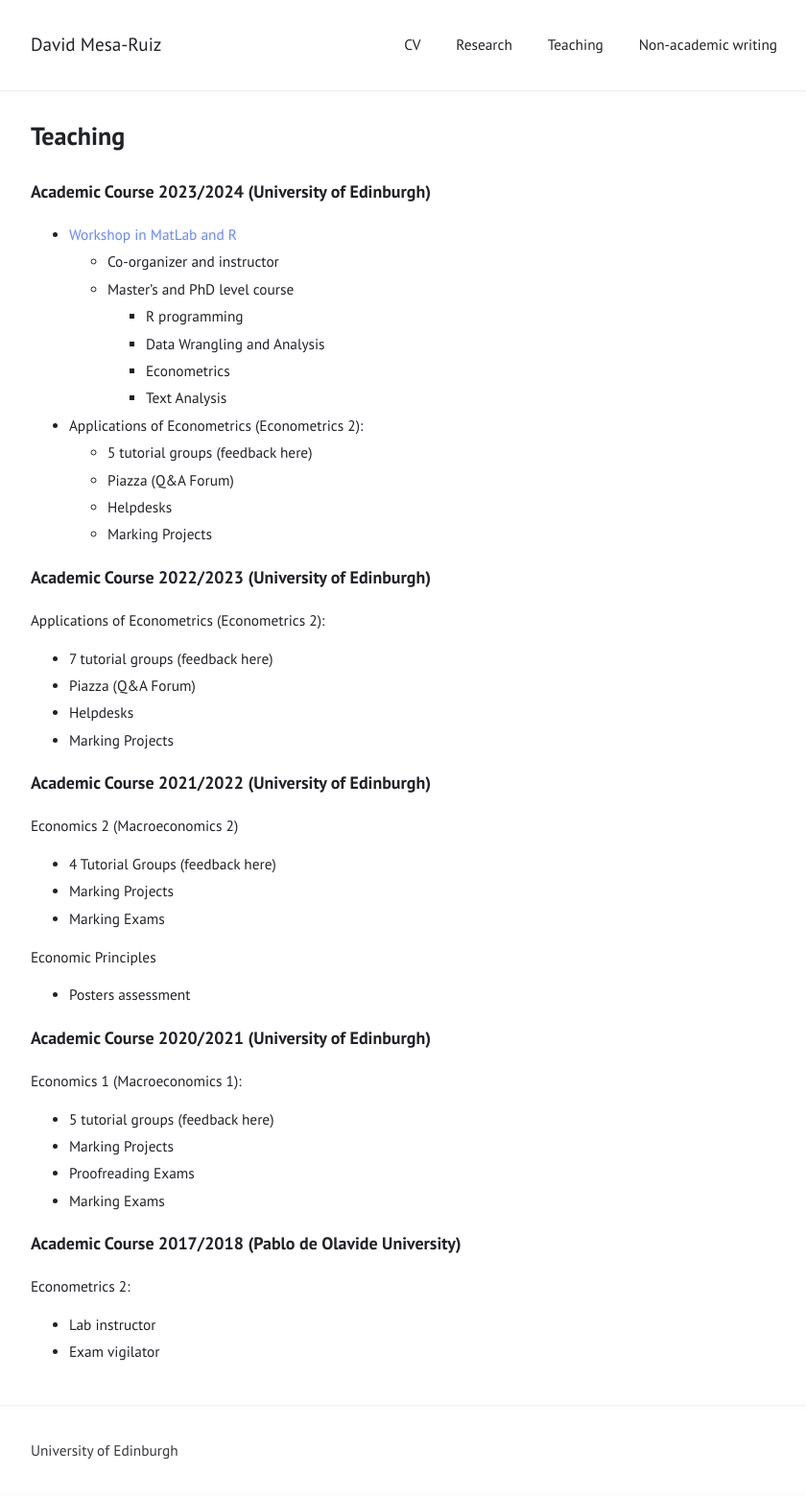
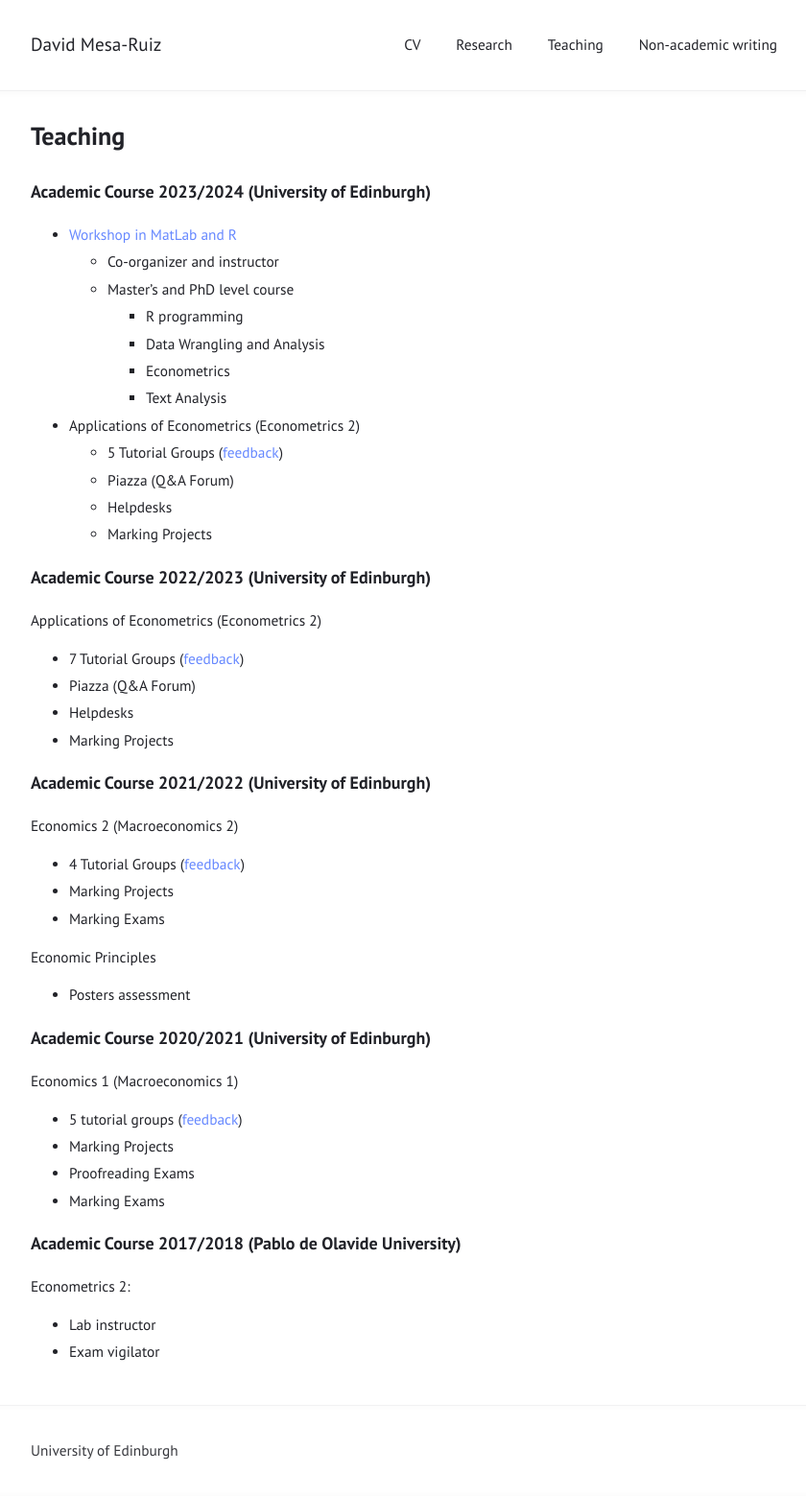
Before and after one commit to davidmesaruiz/davidmesaruiz.github.io, a Jekyll site: the page built from teaching.md, in a window 1280 px wide. Shown: the whole page at 96% size, without its empty margins (219-1059 px from the left). Built offline with Jekyll 4.4.1, drawn with Linux system fonts in a browser that asks for light colours.

Commit message:
Update teaching.md

```diff
--- a/teaching.md
+++ b/teaching.md
@@ -12,22 +12,22 @@ title: "Teaching"
     -  Econometrics
     -  Text Analysis
 
-- Applications of Econometrics (Econometrics 2):
-  - 5 tutorial groups (feedback here)
+- Applications of Econometrics (Econometrics 2)
+  - 5 Tutorial Groups ([feedback](https://drive.google.com/file/d/1w3zzWZpd-AlHJJZYGzW5XquSXNwIMwA9/view?usp=sharing))
   - Piazza (Q&A Forum)
   - Helpdesks
   - Marking Projects
 
 ### Academic Course 2022/2023 (University of Edinburgh)
-Applications of Econometrics (Econometrics 2):
-- 7 tutorial groups (feedback here)
+Applications of Econometrics (Econometrics 2)
+- 7 Tutorial Groups ([feedback](https://drive.google.com/file/d/19xJYe8zNnYhfLAHq_F1AQ5oY2uT4Tzoz/view?usp=sharing))
 - Piazza (Q&A Forum)
 - Helpdesks
 - Marking Projects
 
 ### Academic Course 2021/2022 (University of Edinburgh)
 Economics 2 (Macroeconomics 2)
-- 4 Tutorial Groups (feedback here)
+- 4 Tutorial Groups ([feedback](https://drive.google.com/file/d/1Q14CVvrGH5LKN2-SSVkyHDQjW9jQzG1X/view?usp=sharing))
 - Marking Projects
 - Marking Exams
 
@@ -35,8 +35,8 @@ Economic Principles
 -  Posters assessment
 
 ### Academic Course 2020/2021 (University of Edinburgh)
-Economics 1 (Macroeconomics 1):
-- 5 tutorial groups (feedback here)
+Economics 1 (Macroeconomics 1)
+- 5 tutorial groups ([feedback](https://drive.google.com/file/d/1NAxndo9zz3noQu2LLHfMjmQaRTay05kb/view?usp=sharing))
 - Marking Projects
 - Proofreading Exams
 - Marking Exams
```
